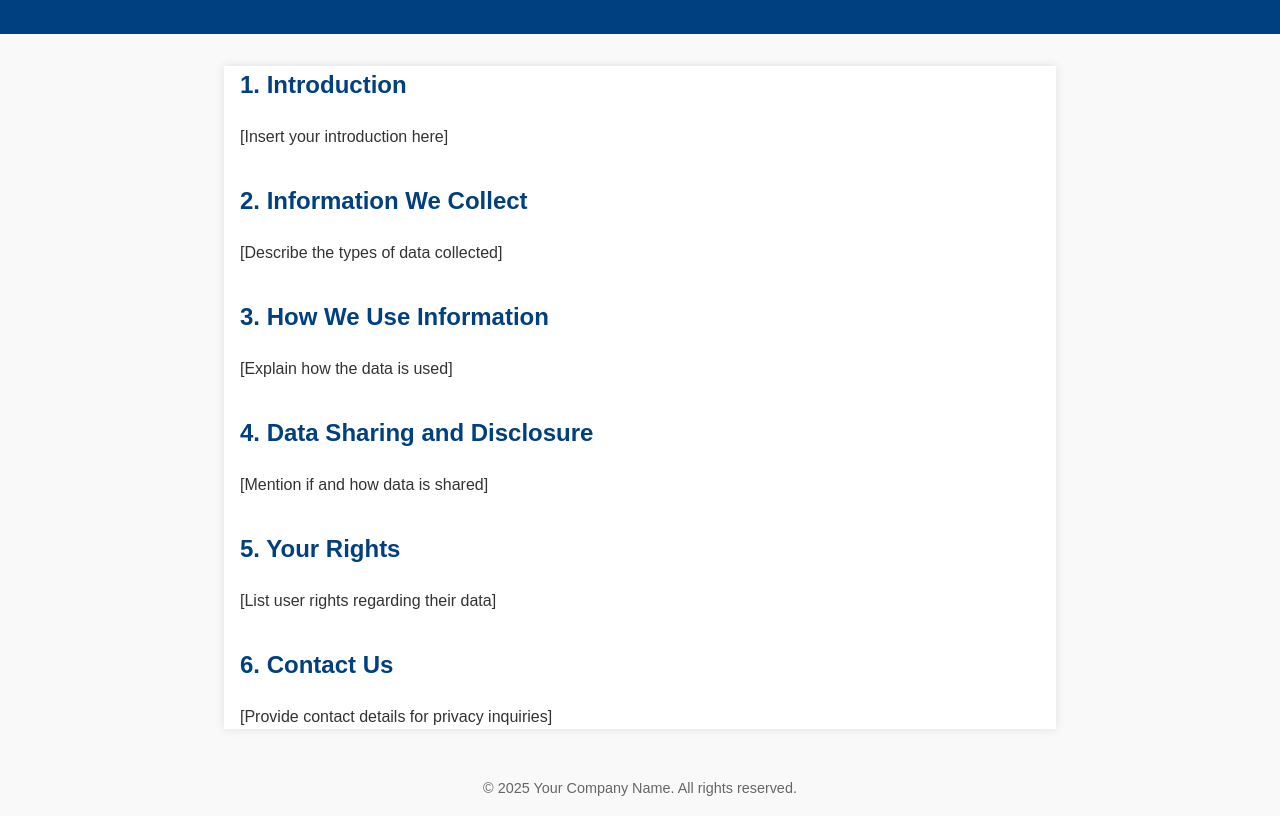
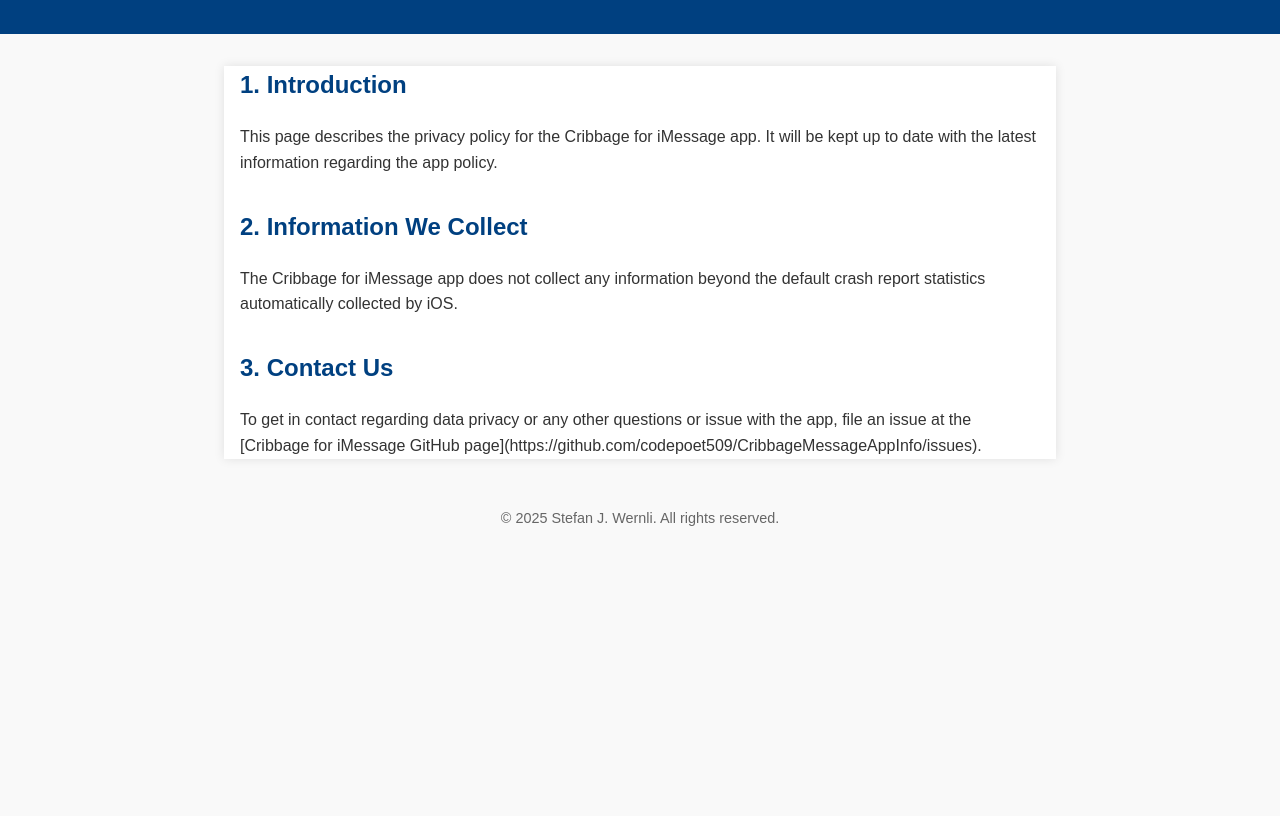
Before and after one commit to codepoet509/CribbageMessageAppInfo, a plain HTML site: page index.html in a window 1280 px wide. Shown: the part 92-908 px from the top of the page. After the commit the page ends 800 px from the top, so only its background shows below. Drawn offline with Linux system fonts and the light colour scheme.

Commit message:
Update content

```diff
--- a/index.html
+++ b/index.html
@@ -29,6 +29,10 @@
       box-shadow: 0 0 10px rgba(0, 0, 0, 0.1);
     }
 
+    h1 {
+      color: white;
+    }
+
     h1, h2 {
       color: #004080;
     }
@@ -47,43 +51,33 @@
 </head>
 <body>
   <header>
-    <h1>Privacy Policy</h1>
+    <h1>Cribbage for iMessage Privacy Policy</h1>
   </header>
 
   <main>
     <section>
       <h2>1. Introduction</h2>
-      <p>[Insert your introduction here]</p>
+      <p>This page describes the privacy policy for the Cribbage for iMessage app.
+        It will be kept up to date with the latest information regarding the app policy.</p>
     </section>
 
     <section>
       <h2>2. Information We Collect</h2>
-      <p>[Describe the types of data collected]</p>
+      <p>The Cribbage for iMessage app does not collect any information beyond the default crash
+        report statistics automatically collected by iOS.
+      </p>
     </section>
 
     <section>
-      <h2>3. How We Use Information</h2>
-      <p>[Explain how the data is used]</p>
-    </section>
-
-    <section>
-      <h2>4. Data Sharing and Disclosure</h2>
-      <p>[Mention if and how data is shared]</p>
-    </section>
-
-    <section>
-      <h2>5. Your Rights</h2>
-      <p>[List user rights regarding their data]</p>
-    </section>
-
-    <section>
-      <h2>6. Contact Us</h2>
-      <p>[Provide contact details for privacy inquiries]</p>
+      <h2>3. Contact Us</h2>
+      <p>To get in contact regarding data privacy or any other questions or issue with the app,
+        file an issue at the [Cribbage for iMessage GitHub page](https://github.com/codepoet509/CribbageMessageAppInfo/issues).
+      </p>
     </section>
   </main>
 
   <footer>
-    &copy; 2025 Your Company Name. All rights reserved.
+    &copy; 2025 Stefan J. Wernli. All rights reserved.
   </footer>
 </body>
 </html>
```
